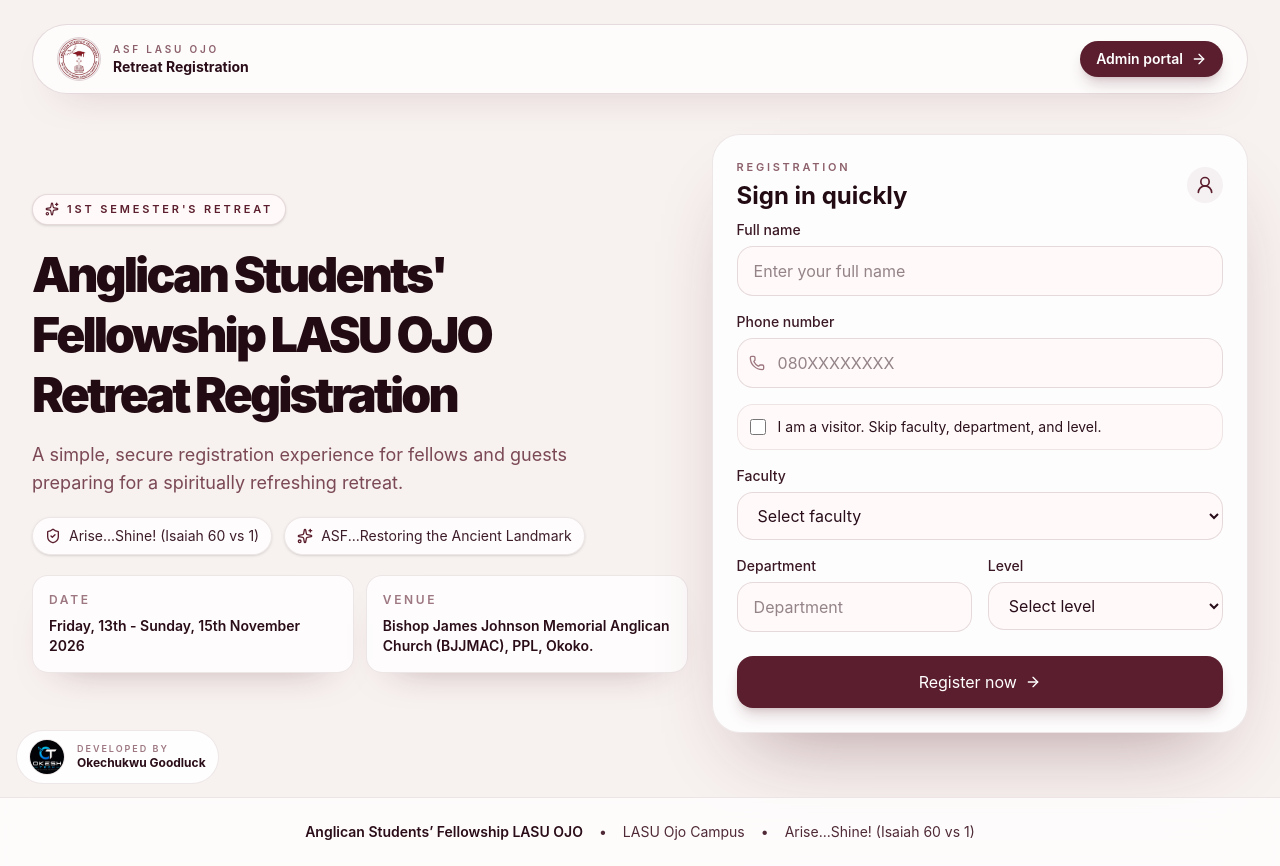
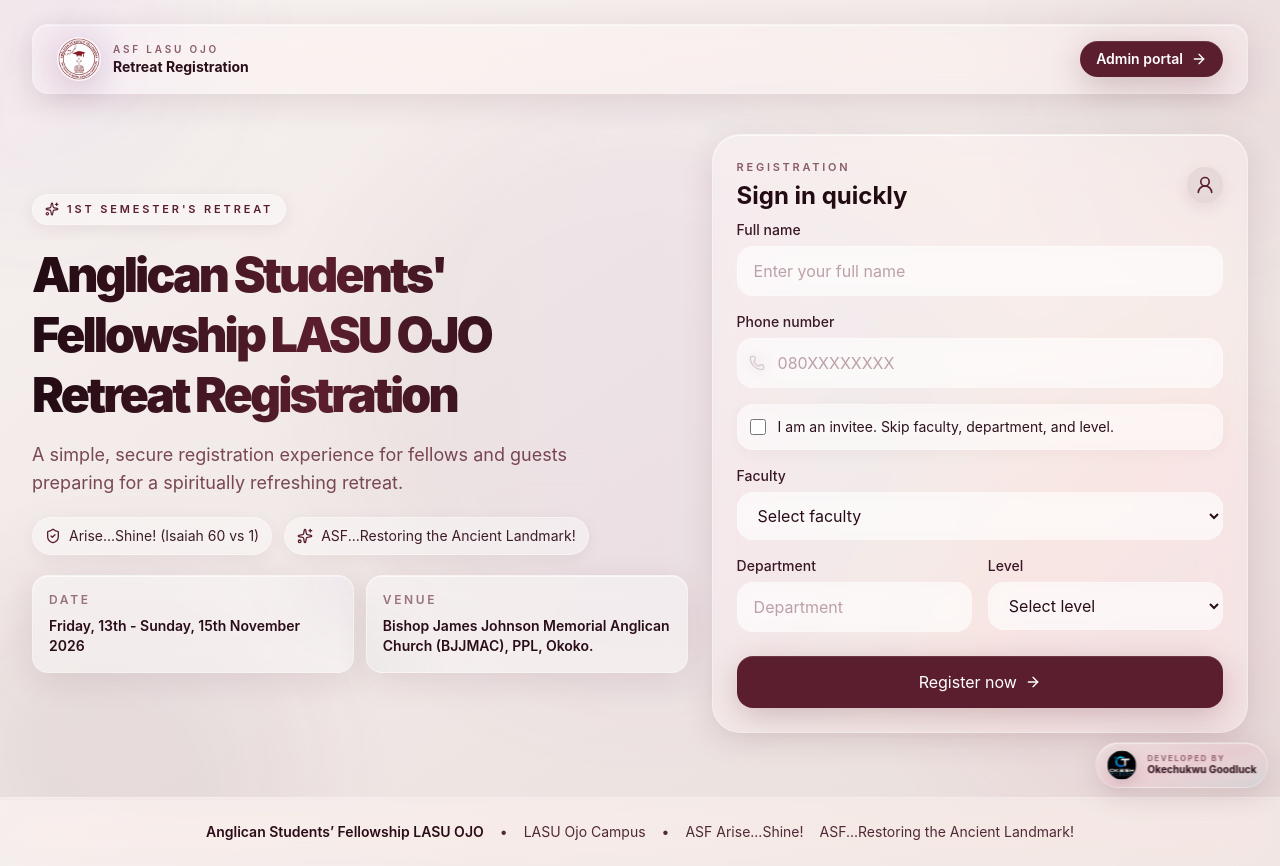
Before and after one commit to okesh-fashions/asflasuojoretreat, a React (Vite) app in the folder frontend/: page / in a window 1280 px wide. Built offline with nearby package versions, Linux system fonts and the light colour scheme.

Commit message:
Added glasmorphism and prism effect to the landing page

```diff
--- a/frontend/src/pages/LandingPage.tsx
+++ b/frontend/src/pages/LandingPage.tsx
@@ -38,7 +38,8 @@
 const retreatInfo = {
   name: "Anglican Students' Fellowship LASU OJO Retreat Registration",
   motto: "Arise...Shine! (Isaiah 60 vs 1)",
-  slogan: "ASF...Restoring the Ancient Landmark",
+  hail: "ASF Arise...Shine!",
+  slogan: "ASF...Restoring the Ancient Landmark!",
   school: "LASU Ojo Campus",
   date: "Friday, 13th - Sunday, 15th November 2026",
   venue: "Bishop James Johnson Memorial Anglican Church (BJJMAC), PPL, Okoko.",
@@ -179,15 +180,44 @@
   };
 
   return (
-    <div className="min-h-screen bg-[#f7f1ef] text-[#2a0d18]">
-      <div className="mx-auto max-w-7xl px-4 pb-16 pt-6 sm:px-6 lg:px-8">
-        <header className="mb-10 flex items-center justify-between rounded-full border border-[#5b1e2e]/15 bg-white/75 px-4 py-3 shadow-[0_18px_40px_-30px_rgba(91,30,46,0.5)] backdrop-blur-xl sm:px-6">
+    <div className="relative min-h-screen overflow-hidden bg-gradient-to-br from-[#f7f1ef] via-[#f0e8e6] to-[#e8ddda]">
+      {/* Prism Background Effects */}
+      <div className="fixed inset-0 overflow-hidden pointer-events-none">
+        {/* Prism 1 - Top Left */}
+        <div className="absolute -top-40 -left-40 h-96 w-96 rounded-full bg-gradient-to-br from-[#5b1e2e]/10 via-purple-500/5 to-cyan-500/5 blur-3xl animate-pulse" />
+
+        {/* Prism 2 - Top Right */}
+        <div className="absolute -top-20 -right-20 h-80 w-80 rounded-full bg-gradient-to-bl from-pink-500/10 via-[#5b1e2e]/5 to-blue-500/5 blur-3xl animate-pulse delay-1000" />
+
+        {/* Prism 3 - Bottom Left */}
+        <div className="absolute -bottom-40 -left-20 h-96 w-96 rounded-full bg-gradient-to-tr from-cyan-500/5 via-[#5b1e2e]/10 to-purple-500/5 blur-3xl animate-pulse delay-700" />
+
+        {/* Prism 4 - Bottom Right */}
+        <div className="absolute -bottom-20 -right-40 h-[500px] w-[500px] rounded-full bg-gradient-to-tl from-[#5b1e2e]/5 via-pink-500/5 to-amber-500/5 blur-3xl animate-pulse delay-500" />
+
+        {/* Prism 5 - Center */}
+        <div className="absolute left-1/2 top-1/2 -translate-x-1/2 -translate-y-1/2 h-[600px] w-[600px] rounded-full bg-gradient-to-r from-[#5b1e2e]/5 via-purple-500/5 to-cyan-500/5 blur-3xl animate-pulse delay-300" />
+
+        {/* Prism Light Rays */}
+        <div className="absolute top-0 left-0 h-full w-full bg-[radial-gradient(ellipse_at_center,_var(--tw-gradient-stops))] from-transparent via-[#5b1e2e]/5 to-transparent opacity-30" />
+
+        {/* Glass Prism Refractions */}
+        <div className="absolute top-1/4 left-1/4 h-32 w-32 rotate-45 bg-gradient-to-br from-white/20 via-transparent to-white/5 blur-2xl" />
+        <div className="absolute bottom-1/4 right-1/4 h-40 w-40 -rotate-12 bg-gradient-to-tl from-white/15 via-transparent to-white/5 blur-2xl" />
+      </div>
+
+      {/* Main Content with Glassmorphism */}
+      <div className="relative z-10 mx-auto max-w-7xl px-4 pb-16 pt-6 sm:px-6 lg:px-8">
+        <header className="relative mb-10 flex items-center justify-between rounded-2xl border border-white/20 bg-white/30 px-4 py-3 shadow-[0_8px_32px_rgba(91,30,46,0.12),inset_0_1px_0_rgba(255,255,255,0.6)] backdrop-blur-[20px] backdrop-saturate-[180%] sm:px-6">
           <div className="flex items-center gap-3">
-            <img
-              src="/asflogo.png"
-              alt="ASF LASU OJO Logo"
-              className="h-11 w-11 rounded-full border border-[#5b1e2e]/20 object-cover bg-white"
-            />
+            <div className="relative">
+              <div className="absolute -inset-1 rounded-full bg-gradient-to-r from-[#5b1e2e]/20 via-purple-500/20 to-cyan-500/20 blur-xl" />
+              <img
+                src="/asflogo.png"
+                alt="ASF LASU OJO Logo"
+                className="relative h-11 w-11 rounded-full border border-white/30 object-cover bg-white/50 shadow-[0_8px_32px_rgba(91,30,46,0.15)]"
+              />
+            </div>
             <div>
               <p className="text-[10px] font-semibold uppercase tracking-[0.28em] text-[#5b1e2e]/70">
                 ASF LASU OJO
@@ -200,8 +230,9 @@
 
           <Link
             to="/admin"
-            className="inline-flex items-center gap-2 rounded-full bg-[#5b1e2e] px-4 py-2 text-sm font-semibold text-white shadow-lg shadow-[#5b1e2e]/20 transition hover:bg-[#431724]"
+            className="relative inline-flex items-center gap-2 overflow-hidden rounded-full bg-[#5b1e2e] px-4 py-2 text-sm font-semibold text-white shadow-[0_8px_32px_rgba(91,30,46,0.25),inset_0_1px_0_rgba(255,255,255,0.1)] transition-all hover:scale-105 hover:shadow-[0_12px_40px_rgba(91,30,46,0.35)] active:scale-95"
           >
+            <span className="absolute inset-0 bg-gradient-to-r from-transparent via-white/10 to-transparent translate-x-[-100%] hover:translate-x-[100%] transition-transform duration-1000" />
             Admin portal
             <ArrowRight className="h-4 w-4" />
           </Link>
@@ -210,55 +241,61 @@
         <main className="space-y-8">
           <section className="grid items-center gap-6 lg:grid-cols-[1.1fr_0.9fr]">
             <div className="space-y-5 py-2">
-              <div className="inline-flex items-center gap-2 rounded-full border border-[#5b1e2e]/15 bg-[#fffaf9] px-3 py-1.5 text-[11px] font-semibold uppercase tracking-[0.26em] text-[#5b1e2e] shadow-sm">
+              <div className="inline-flex items-center gap-2 rounded-full border border-white/30 bg-white/40 px-3 py-1.5 text-[11px] font-semibold uppercase tracking-[0.26em] text-[#5b1e2e] shadow-[0_4px_16px_rgba(91,30,46,0.08)] backdrop-blur-sm">
                 <Sparkles className="h-3.5 w-3.5" />
                 1st Semester's Retreat
               </div>
 
               <div className="space-y-4">
-                <h1 className="max-w-xl text-4xl font-black leading-tight tracking-[-0.06em] text-[#220b13] sm:text-5xl">
+                <h1 className="max-w-xl text-4xl font-black leading-tight tracking-[-0.06em] text-[#220b13] sm:text-5xl bg-gradient-to-r from-[#220b13] via-[#5b1e2e] to-[#220b13] bg-clip-text text-transparent">
                   {retreatInfo.name}
                 </h1>
-                <p className="max-w-xl text-base leading-7 text-[#5b1e2e]/80 sm:text-lg">
+                <p className="max-w-xl text-base leading-7 text-[#5b1e2e]/80 sm:text-lg backdrop-blur-sm">
                   A simple, secure registration experience for fellows and
                   guests preparing for a spiritually refreshing retreat.
                 </p>
               </div>
 
               <div className="flex flex-wrap items-center gap-3 text-sm text-[#3e1d2b]">
-                <div className="inline-flex items-center gap-2 rounded-full border border-[#5b1e2e]/10 bg-white/80 px-3 py-2 shadow-sm">
+                <div className="inline-flex items-center gap-2 rounded-full border border-white/30 bg-white/40 px-3 py-2 shadow-[0_4px_16px_rgba(91,30,46,0.06)] backdrop-blur-sm">
                   <ShieldCheck className="h-4 w-4 text-[#5b1e2e]" />
                   {retreatInfo.motto}
                 </div>
-                <div className="inline-flex items-center gap-2 rounded-full border border-[#5b1e2e]/10 bg-white/80 px-3 py-2 shadow-sm">
+                <div className="inline-flex items-center gap-2 rounded-full border border-white/30 bg-white/40 px-3 py-2 shadow-[0_4px_16px_rgba(91,30,46,0.06)] backdrop-blur-sm">
                   <Sparkles className="h-4 w-4 text-[#5b1e2e]" />
                   {retreatInfo.slogan}
                 </div>
               </div>
 
               <div className="grid gap-3 sm:grid-cols-2">
-                <div className="rounded-2xl border border-[#5b1e2e]/10 bg-white/80 p-4 shadow-[0_18px_40px_-30px_rgba(91,30,46,0.5)]">
-                  <p className="text-xs font-semibold uppercase tracking-[0.22em] text-[#5b1e2e]/60">
+                <div className="relative overflow-hidden rounded-2xl border border-white/30 bg-white/40 p-4 shadow-[0_8px_32px_rgba(91,30,46,0.1),inset_0_1px_0_rgba(255,255,255,0.6)] backdrop-blur-md">
+                  <div className="absolute -top-10 -right-10 h-20 w-20 rounded-full bg-gradient-to-br from-[#5b1e2e]/10 to-purple-500/10 blur-2xl" />
+                  <p className="relative text-xs font-semibold uppercase tracking-[0.22em] text-[#5b1e2e]/60">
                     Date
                   </p>
-                  <p className="mt-2 text-sm font-semibold text-[#2a0d18]">
+                  <p className="relative mt-2 text-sm font-semibold text-[#2a0d18]">
                     {retreatInfo.date}
                   </p>
                 </div>
-                <div className="rounded-2xl border border-[#5b1e2e]/10 bg-white/80 p-4 shadow-[0_18px_40px_-30px_rgba(91,30,46,0.5)]">
-                  <p className="text-xs font-semibold uppercase tracking-[0.22em] text-[#5b1e2e]/60">
+                <div className="relative overflow-hidden rounded-2xl border border-white/30 bg-white/40 p-4 shadow-[0_8px_32px_rgba(91,30,46,0.1),inset_0_1px_0_rgba(255,255,255,0.6)] backdrop-blur-md">
+                  <div className="absolute -bottom-10 -left-10 h-20 w-20 rounded-full bg-gradient-to-tr from-cyan-500/10 to-[#5b1e2e]/10 blur-2xl" />
+                  <p className="relative text-xs font-semibold uppercase tracking-[0.22em] text-[#5b1e2e]/60">
                     Venue
                   </p>
-                  <p className="mt-2 text-sm font-semibold text-[#2a0d18]">
+                  <p className="relative mt-2 text-sm font-semibold text-[#2a0d18]">
                     {retreatInfo.venue}
                   </p>
                 </div>
               </div>
             </div>
 
-            <div className="rounded-[28px] border border-[#5b1e2e]/10 bg-white/85 p-4 shadow-[0_40px_80px_-40px_rgba(91,30,46,0.45)] backdrop-blur-xl sm:p-6">
+            <div className="relative rounded-[28px] border border-white/30 bg-white/30 p-4 shadow-[0_8px_32px_rgba(91,30,46,0.12),inset_0_1px_0_rgba(255,255,255,0.6)] backdrop-blur-[20px] backdrop-saturate-[180%] sm:p-6">
+              {/* Glass highlight */}
+              <div className="absolute top-0 left-0 right-0 h-[1px] bg-gradient-to-r from-transparent via-white/60 to-transparent" />
+              <div className="absolute -top-px left-1/4 right-1/4 h-[2px] bg-gradient-to-r from-transparent via-white/80 to-transparent blur-sm" />
+
               {!savedAttendee ? (
-                <form onSubmit={handleSubmit} className="space-y-4">
+                <form onSubmit={handleSubmit} className="relative space-y-4">
                   <div className="mb-2 flex items-center justify-between">
                     <div>
                       <p className="text-[11px] font-semibold uppercase tracking-[0.25em] text-[#5b1e2e]/70">
@@ -268,7 +305,7 @@
                         Sign in quickly
                       </h2>
                     </div>
-                    <div className="rounded-full bg-[#5b1e2e]/5 p-2 text-[#5b1e2e]">
+                    <div className="rounded-full bg-[#5b1e2e]/10 p-2 text-[#5b1e2e] shadow-[0_4px_16px_rgba(91,30,46,0.1)] backdrop-blur-sm">
                       <UserRound className="h-5 w-5" />
                     </div>
                   </div>
@@ -283,7 +320,7 @@
                         updateField("fullname", event.target.value)
                       }
                       placeholder="Enter your full name"
-                      className="w-full rounded-2xl border border-[#5b1e2e]/15 bg-[#fffaf9] px-4 py-3 text-sm text-[#290d1a] outline-none transition focus:border-[#5b1e2e] focus:ring-2 focus:ring-[#5b1e2e]/10"
+                      className="w-full rounded-2xl border border-white/30 bg-white/50 px-4 py-3 text-sm text-[#290d1a] outline-none transition-all placeholder:text-[#5b1e2e]/40 focus:border-[#5b1e2e]/50 focus:bg-white/70 focus:shadow-[0_0_0_4px_rgba(91,30,46,0.08)] backdrop-blur-sm"
                     />
                     {errors.fullname && (
                       <p className="mt-1 text-xs text-[#b42318]">
@@ -306,7 +343,7 @@
                         inputMode="numeric"
                         maxLength={11}
                         placeholder="080XXXXXXXX"
-                        className="w-full rounded-2xl border border-[#5b1e2e]/15 bg-[#fffaf9] py-3 pl-10 pr-4 text-sm text-[#290d1a] outline-none transition focus:border-[#5b1e2e] focus:ring-2 focus:ring-[#5b1e2e]/10"
+                        className="w-full rounded-2xl border border-white/30 bg-white/50 py-3 pl-10 pr-4 text-sm text-[#290d1a] outline-none transition-all placeholder:text-[#5b1e2e]/40 focus:border-[#5b1e2e]/50 focus:bg-white/70 focus:shadow-[0_0_0_4px_rgba(91,30,46,0.08)] backdrop-blur-sm"
                       />
                     </div>
                     {errors.phone && (
@@ -316,7 +353,7 @@
                     )}
                   </div>
 
-                  <label className="flex items-center gap-3 rounded-2xl border border-[#5b1e2e]/10 bg-[#fffaf9] px-3 py-3 text-sm text-[#2c111d]">
+                  <label className="flex items-center gap-3 rounded-2xl border border-white/30 bg-white/40 px-3 py-3 text-sm text-[#2c111d] shadow-[0_4px_16px_rgba(91,30,46,0.04)] backdrop-blur-sm transition-all hover:bg-white/60">
                     <input
                       type="checkbox"
                       checked={form.is_visitor}
@@ -325,7 +362,7 @@
                       }
                       className="h-4 w-4 rounded border-[#5b1e2e]/20 text-[#5b1e2e] focus:ring-[#5b1e2e]"
                     />
-                    I am a visitor. Skip faculty, department, and level.
+                    I am an invitee. Skip faculty, department, and level.
                   </label>
 
                   {!form.is_visitor && (
@@ -339,7 +376,7 @@
                           onChange={(event) =>
                             updateField("faculty", event.target.value)
                           }
-                          className="w-full rounded-2xl border border-[#5b1e2e]/15 bg-[#fffaf9] px-4 py-3 text-sm text-[#290d1a] outline-none transition focus:border-[#5b1e2e] focus:ring-2 focus:ring-[#5b1e2e]/10"
+                          className="w-full rounded-2xl border border-white/30 bg-white/50 px-4 py-3 text-sm text-[#290d1a] outline-none transition-all focus:border-[#5b1e2e]/50 focus:bg-white/70 focus:shadow-[0_0_0_4px_rgba(91,30,46,0.08)] backdrop-blur-sm"
                         >
                           <option value="">Select faculty</option>
                           {facultyOptions.map((faculty) => (
@@ -365,7 +402,7 @@
                             updateField("department", event.target.value)
                           }
                           placeholder="Department"
-                          className="w-full rounded-2xl border border-[#5b1e2e]/15 bg-[#fffaf9] px-4 py-3 text-sm text-[#290d1a] outline-none transition focus:border-[#5b1e2e] focus:ring-2 focus:ring-[#5b1e2e]/10"
+                          className="w-full rounded-2xl border border-white/30 bg-white/50 px-4 py-3 text-sm text-[#290d1a] outline-none transition-all placeholder:text-[#5b1e2e]/40 focus:border-[#5b1e2e]/50 focus:bg-white/70 focus:shadow-[0_0_0_4px_rgba(91,30,46,0.08)] backdrop-blur-sm"
                         />
                         {errors.department && (
                           <p className="mt-1 text-xs text-[#b42318]">
@@ -383,7 +420,7 @@
                           onChange={(event) =>
                             updateField("level", event.target.value)
                           }
-                          className="w-full rounded-2xl border border-[#5b1e2e]/15 bg-[#fffaf9] px-4 py-3 text-sm text-[#290d1a] outline-none transition focus:border-[#5b1e2e] focus:ring-2 focus:ring-[#5b1e2e]/10"
+                          className="w-full rounded-2xl border border-white/30 bg-white/50 px-4 py-3 text-sm text-[#290d1a] outline-none transition-all focus:border-[#5b1e2e]/50 focus:bg-white/70 focus:shadow-[0_0_0_4px_rgba(91,30,46,0.08)] backdrop-blur-sm"
                         >
                           <option value="">Select level</option>
                           {levelOptions.map((level) => (
@@ -404,16 +441,17 @@
                   <button
                     type="submit"
                     disabled={isSubmitting}
-                    className="mt-2 inline-flex w-full items-center justify-center gap-2 rounded-2xl bg-[#5b1e2e] px-4 py-3.5 text-base font-semibold text-white shadow-lg shadow-[#5b1e2e]/20 transition hover:bg-[#471421] disabled:cursor-not-allowed disabled:opacity-75"
+                    className="relative mt-2 inline-flex w-full items-center justify-center gap-2 overflow-hidden rounded-2xl bg-[#5b1e2e] px-4 py-3.5 text-base font-semibold text-white shadow-[0_8px_32px_rgba(91,30,46,0.25),inset_0_1px_0_rgba(255,255,255,0.1)] transition-all hover:scale-[1.02] hover:shadow-[0_12px_40px_rgba(91,30,46,0.35)] disabled:cursor-not-allowed disabled:opacity-75 active:scale-95"
                   >
+                    <span className="absolute inset-0 bg-gradient-to-r from-transparent via-white/10 to-transparent translate-x-[-100%] hover:translate-x-[100%] transition-transform duration-1000" />
                     {isSubmitting ? "Registering..." : "Register now"}
                     {!isSubmitting && <ArrowRight className="h-4 w-4" />}
                   </button>
                 </form>
               ) : (
-                <div className="space-y-5">
-                  <div className="flex items-center gap-3 rounded-2xl bg-[#f7eef1] p-3 text-[#2b0d18]">
-                    <div className="rounded-full bg-[#5b1e2e]/10 p-2 text-[#5b1e2e]">
+                <div className="relative space-y-5">
+                  <div className="flex items-center gap-3 rounded-2xl bg-white/50 p-3 text-[#2b0d18] shadow-[0_4px_16px_rgba(91,30,46,0.06)] backdrop-blur-sm">
+                    <div className="rounded-full bg-[#5b1e2e]/10 p-2 text-[#5b1e2e] shadow-[0_4px_16px_rgba(91,30,46,0.08)]">
                       <CheckCircle2 className="h-5 w-5" />
                     </div>
                     <div>
@@ -424,8 +462,9 @@
                     </div>
                   </div>
 
-                  <div className="rounded-[24px] border border-[#5b1e2e]/10 bg-[#fffaf9] p-4 text-center">
-                    <div className="mx-auto mb-4 flex w-48 items-center justify-center rounded-2xl bg-white p-3 shadow-sm ring-1 ring-[#5b1e2e]/10">
+                  <div className="relative overflow-hidden rounded-[24px] border border-white/30 bg-white/50 p-4 text-center shadow-[0_8px_32px_rgba(91,30,46,0.08)] backdrop-blur-sm">
+                    <div className="absolute -top-10 -right-10 h-32 w-32 rounded-full bg-gradient-to-br from-[#5b1e2e]/5 to-purple-500/5 blur-2xl" />
+                    <div className="mx-auto mb-4 flex w-48 items-center justify-center rounded-2xl bg-white/50 p-3 shadow-[0_8px_32px_rgba(91,30,46,0.1)] ring-1 ring-white/30 backdrop-blur-sm">
                       {qrDataUrl ? (
                         <img
                           src={qrDataUrl}
@@ -433,7 +472,7 @@
                           className="h-48 w-48 rounded-xl object-cover"
                         />
                       ) : (
-                        <div className="h-48 w-48 animate-pulse rounded-xl bg-[#f3e6e8]" />
+                        <div className="h-48 w-48 animate-pulse rounded-xl bg-white/30" />
                       )}
                     </div>
                     <p className="text-[11px] font-semibold uppercase tracking-[0.25em] text-[#5b1e2e]/70">
@@ -445,26 +484,28 @@
                     <button
                       type="button"
                       onClick={downloadQr}
-                      className="mt-4 inline-flex items-center gap-2 rounded-full border border-[#5b1e2e]/15 bg-[#5b1e2e] px-4 py-2 text-sm font-semibold text-white shadow-sm hover:bg-[#431724]"
+                      className="relative mt-4 inline-flex items-center gap-2 overflow-hidden rounded-full border border-white/30 bg-[#5b1e2e] px-4 py-2 text-sm font-semibold text-white shadow-[0_4px_16px_rgba(91,30,46,0.2),inset_0_1px_0_rgba(255,255,255,0.1)] transition-all hover:scale-105 hover:shadow-[0_8px_24px_rgba(91,30,46,0.3)] active:scale-95"
                     >
+                      <span className="absolute inset-0 bg-gradient-to-r from-transparent via-white/10 to-transparent translate-x-[-100%] hover:translate-x-[100%] transition-transform duration-1000" />
                       <Download className="h-4 w-4" />
                       Download QR
                     </button>
                   </div>
 
-                  <div className="rounded-2xl border border-[#5b1e2e]/10 bg-[#f9f1f3] p-4 text-sm leading-6 text-[#3d1d2b]">
-                    <p className="font-semibold text-[#2a0d18]">
+                  <div className="relative overflow-hidden rounded-2xl border border-white/30 bg-white/40 p-4 text-sm leading-6 text-[#3d1d2b] shadow-[0_4px_16px_rgba(91,30,46,0.04)] backdrop-blur-sm">
+                    <div className="absolute -bottom-10 -left-10 h-24 w-24 rounded-full bg-gradient-to-tr from-cyan-500/5 to-[#5b1e2e]/5 blur-2xl" />
+                    <p className="relative font-semibold text-[#2a0d18]">
                       You have registered for the {retreatInfo.name}.
                     </p>
-                    <p className="mt-1">Date: {retreatInfo.date}</p>
-                    <p>Venue: {retreatInfo.venue}</p>
-                    <p>School: {retreatInfo.school}</p>
+                    <p className="relative mt-1">Date: {retreatInfo.date}</p>
+                    <p className="relative">Venue: {retreatInfo.venue}</p>
+                    <p className="relative">School: {retreatInfo.school}</p>
                   </div>
 
                   <button
                     type="button"
                     onClick={handleReset}
-                    className="w-full rounded-2xl border border-[#5b1e2e]/15 bg-[#fffaf9] px-4 py-3 text-sm font-semibold text-[#2a0d18] transition hover:bg-[#f8ecee]"
+                    className="w-full rounded-2xl border border-white/30 bg-white/40 px-4 py-3 text-sm font-semibold text-[#2a0d18] transition-all hover:bg-white/60 hover:shadow-[0_4px_16px_rgba(91,30,46,0.08)] backdrop-blur-sm"
                   >
                     Register another person
                   </button>
@@ -475,7 +516,7 @@
         </main>
       </div>
 
-      <footer className="border-t border-[#5b1e2e]/10 bg-white/75 py-6 text-center text-sm text-[#4f2a36] backdrop-blur-xl">
+      <footer className="relative z-10 border-t border-white/20 bg-white/30 py-6 text-center text-sm text-[#4f2a36] backdrop-blur-[20px] backdrop-saturate-[180%]">
         <div className="mx-auto flex max-w-7xl flex-col items-center justify-center gap-1 px-4 sm:flex-row sm:gap-4">
           <span className="font-semibold text-[#2a0d18]">
             Anglican Students’ Fellowship LASU OJO
@@ -483,18 +524,19 @@
           <span className="hidden sm:inline">•</span>
           <span>{retreatInfo.school}</span>
           <span className="hidden sm:inline">•</span>
-          <span>{retreatInfo.motto}</span>
+          <span>{retreatInfo.hail}</span>
+          <span>{retreatInfo.slogan}</span>
         </div>
       </footer>
 
-      <div className="fixed bottom-4 left-4 z-40 flex items-center gap-3 rounded-full border border-[#5b1e2e]/10 bg-white/90 px-3 py-2 shadow-[0_18px_42px_-30px_rgba(91,30,46,0.55)] backdrop-blur-lg">
+      <div className="fixed bottom-3 right-3 z-40 flex items-center gap-3 rounded-full border border-white/30 bg-gradient-to-br from-white/30 via-pink-500/5 to-cyan-500/10 px-3 py-2 shadow-[0_8px_32px_rgba(91,30,46,0.15),inset_0_1px_0_rgba(255,255,255,0.6)] backdrop-blur-3xl backdrop-saturate-[180%] transform scale-85 origin-bottom-right">
         <img
           src="/okesh_tech.jpg"
           alt="Okesh Tech"
-          className="h-9 w-9 rounded-full border border-[#5b1e2e]/10 object-cover"
+          className="h-9 w-9 rounded-full border border-white/30 object-cover shadow-[0_4px_16px_rgba(91,30,46,0.15)]"
         />
         <div className="leading-tight">
-          <p className="text-[9px] font-semibold uppercase tracking-[0.22em] text-[#5b1e2e]/60">
+          <p className="text-[9px] font-semibold uppercase tracking-[0.22em] text-[#5b1e2e]/70">
             Developed by
           </p>
           <p className="text-xs font-bold text-[#2a0d18]">Okechukwu Goodluck</p>
```
